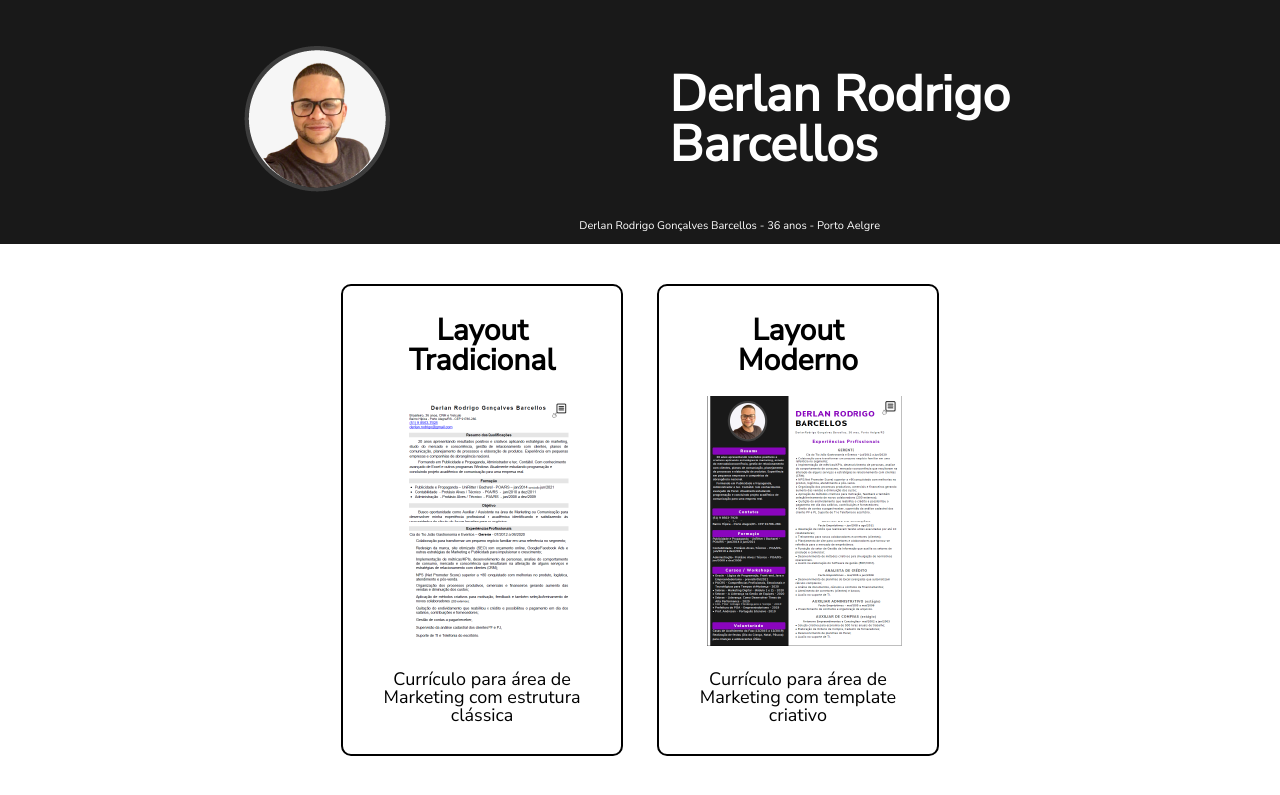
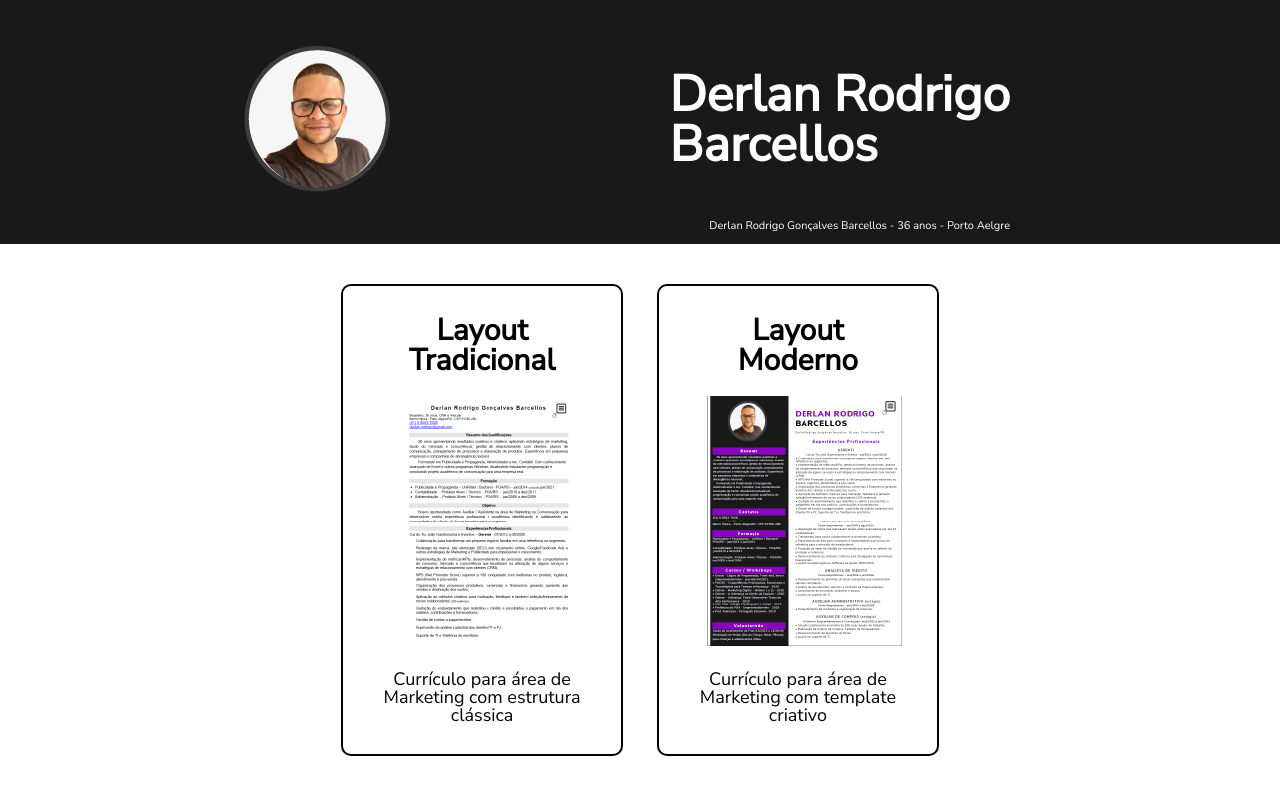
Before and after one commit to derlanrodrigo/Curriculos, a plain HTML site: page index.html in a window 1280 px wide. Shown: the top 795 px of the page. Drawn offline with Linux system fonts and the light colour scheme.

Commit message:
Update style.css

```diff
--- a/style.css
+++ b/style.css
@@ -27,7 +27,7 @@ header {
 .subtitulo {
 	position: absolute;
 	top: 200px;
-	right: 160px;
+	right: 30px;
 	color: #FFFFFF;
 	font-size: 11px;
 }
```
